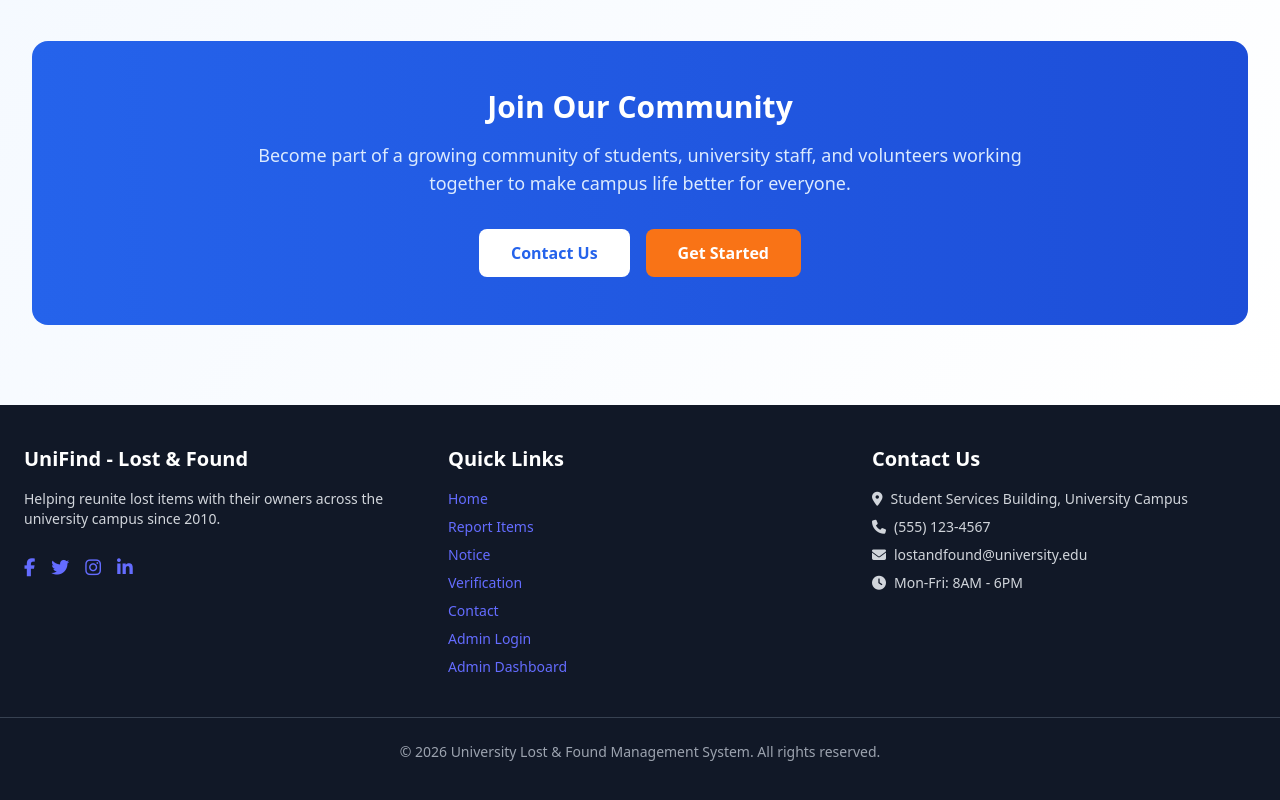
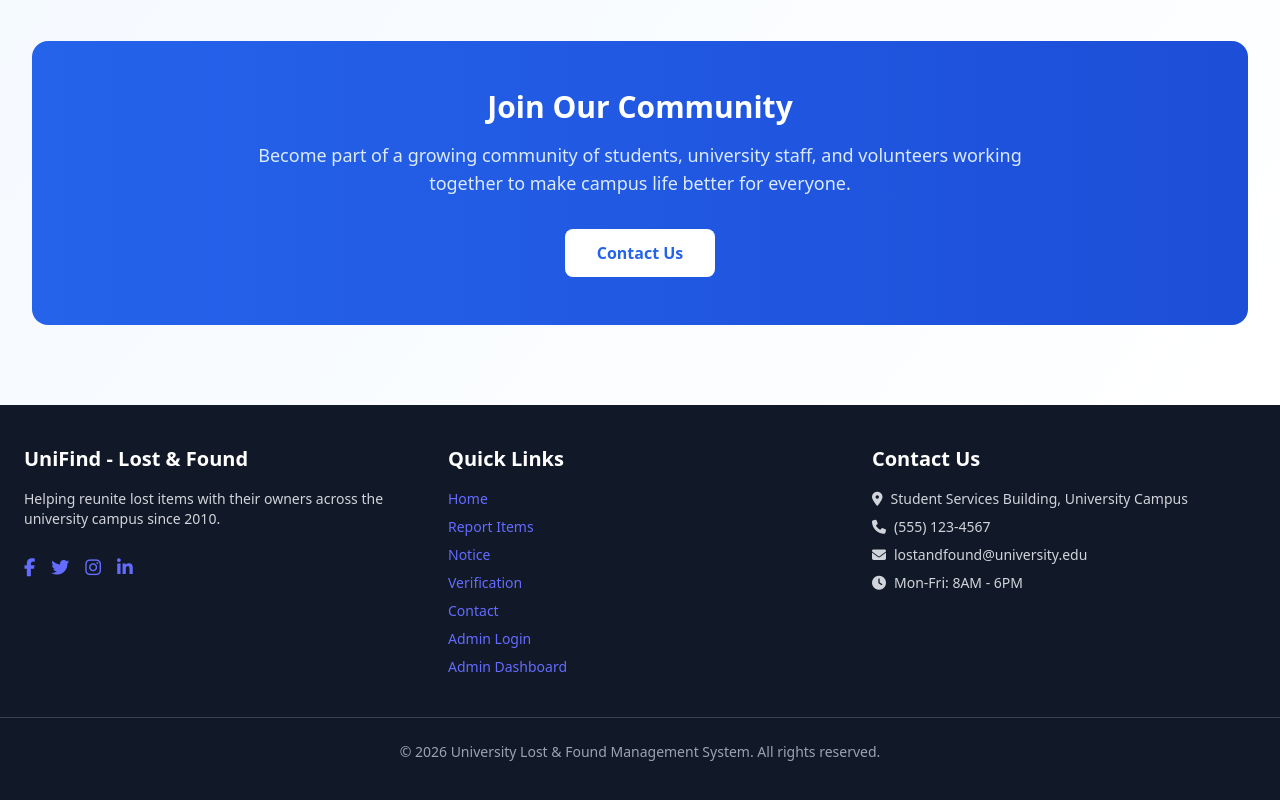
Before and after one commit to Maleena11/Lost-and-Found, a React (Vite) app: page / in a window 1280 px wide. Shown: the part 4629-5429 px from the top of the page. Built offline with nearby package versions, Linux system fonts and the light colour scheme; what @react-pdf/renderer would draw is missing.

Commit message:
style(AboutUs): Removed Get Started button

```diff
--- a/src/shared/components/AboutUs.jsx
+++ b/src/shared/components/AboutUs.jsx
@@ -114,9 +114,6 @@ const AboutUs = () => {
             <button className="bg-white text-blue-600 px-8 py-3 rounded-lg font-semibold hover:bg-gray-100 transition-colors">
               Contact Us
             </button>
-            <button className="bg-orange-500 text-white px-8 py-3 rounded-lg font-semibold hover:bg-orange-600 transition-colors">
-              Get Started
-            </button>
           </div>
         </div>
       </div>
```
